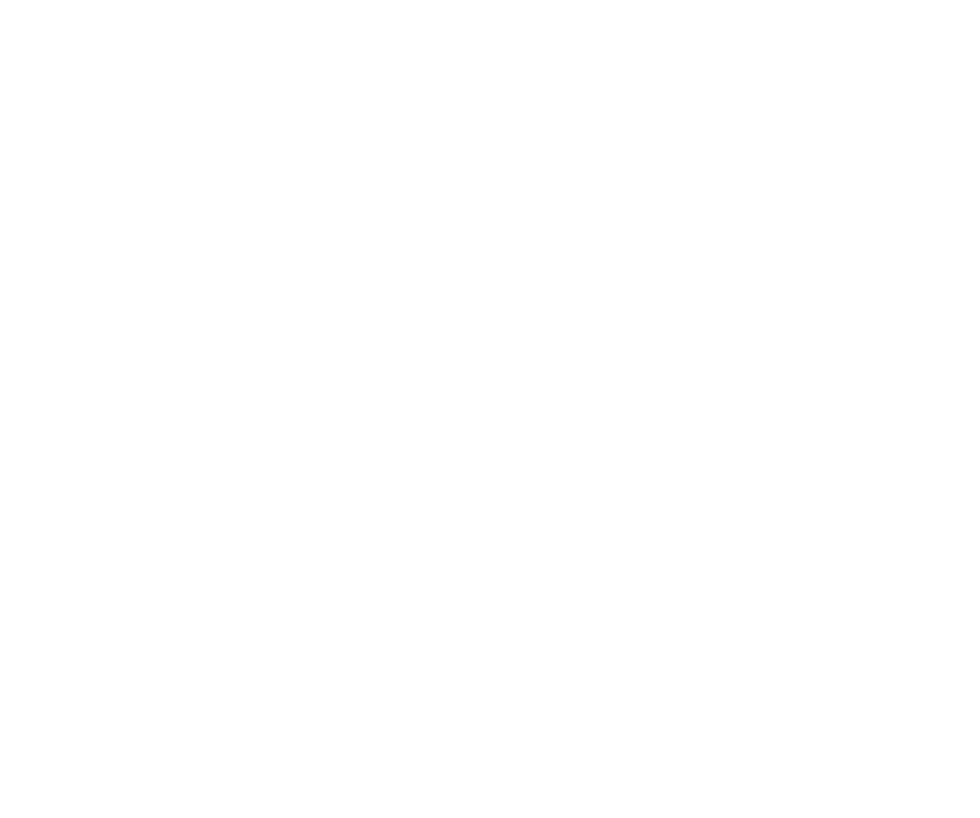
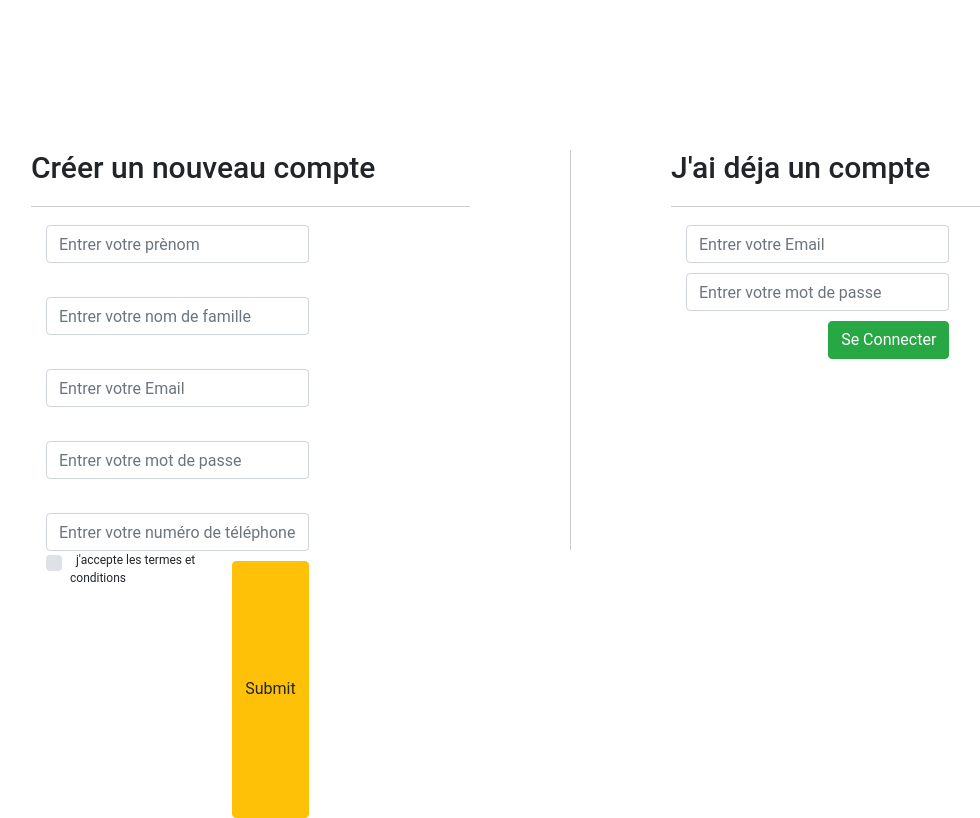
Before and after one commit to MedSadok/CampiTN, a React (Create React App) app: page /member-space in a window 1280 px wide. Shown: the whole page, without its empty margins (69-1049 px from the left). Built offline with nearby package versions, Linux system fonts and the light colour scheme.

Commit message:
adding Authentification component update espace-membre update routes

```diff
--- a/src/Admin/Admin/Admin.js
+++ b/src/Admin/Admin/Admin.js
@@ -1,6 +1,6 @@
-import React from 'react'
-import {Link} from 'react-router-dom'
+import React from 'react';
+import {Link} from 'react-router-dom';
 
 const Admin =()=><div><Link to="/">Home</Link></div>
 
-export default Admin
+export default Admin;
--- a/src/Routes.js
+++ b/src/Routes.js
@@ -1,7 +1,8 @@
 import React from 'react'
 import { BrowserRouter as Router, Route, Switch } from 'react-router-dom';
-import Home from './user/components/Home/home.js'
-import Admin from './Admin/Admin/Admin'
+import Home from './user/components/Home/home.js';
+import Admin from './Admin/Admin/Admin';
+import Authenticate from './user/components/authentification/Authentification.js';
 
 const Routes = () =>{
     return (
@@ -9,6 +10,8 @@
         <Switch>
         <Route exact path="/" component={Home} />
         <Route exact path="/admin" component={Admin} />
+        <Route path ="/member-space" component={Authenticate}/>
+
         </Switch>
     </Router>);
 }
--- a/src/user/components/Header/Header.js
+++ b/src/user/components/Header/Header.js
@@ -1,4 +1,5 @@
 import React from "react";
+import {Link} from 'react-router-dom';
 
 class Navbar extends React.Component {
   render() {
@@ -43,7 +44,7 @@
                   <a href="page-photo.html">Photos</a>
                 </li>
                 <li>
-                  <a href="">Espace membre</a>
+                 <Link to ="/member-space"> <a href="">Espace membre</a></Link>
                 </li>
               </ul>
             </div>
--- /dev/null
+++ b/src/user/components/authentification/Authentification.css
@@ -0,0 +1,59 @@
+body {
+  width: 100%;
+  height: 100vh;
+}
+
+.LoginSignup-container {
+  display: flex;
+  justify-content: space-evenly;
+}
+.SignUp {
+  display: flex;
+  flex-direction: column;
+  justify-content: space-between;
+  font-family: Roboto, sans-serif;
+  border-style: 1px solid grey;
+  margin: 0 50;
+  width: 50%;
+  padding-top: 10px;
+  padding: 0 100px;
+  height: 400px;
+  margin-top: 150px;
+  border-right: 1px solid #cccccc;
+}
+.SignIn {
+  display: flex;
+  flex-direction: column;
+  justify-content: space-between;
+  font-family: Roboto, sans-serif;
+  border-style: 1px solid grey;
+  margin: 0 50;
+  width: 50%;
+  padding-top: 10px;
+  padding: 0 100px;
+  height: 220px;
+  margin-top: 150px;
+}
+.heading {
+  text-decoration: bold;
+  font-size: 30px;
+  border-bottom: 1px solid #cccccc;
+  padding-bottom: 20px;
+}
+
+button {
+  font-size: 20px;
+  margin-top: 10px;
+  float: right;
+  max-width: 150px;
+}
+input {
+  margin-top: 10px;
+}
+
+#checkCondition {
+  display: flex;
+  justify-content: space-evenly;
+  font-family: Roboto, sans-serif;
+  font-size: 12px;
+}
--- /dev/null
+++ b/src/user/components/authentification/Authentification.js
@@ -0,0 +1,17 @@
+import React, { Component } from "react";
+import Signup from "./SignUp";
+import SignIn from "./SignIn";
+import Authentification from './Authentification.css';
+
+class Authenticate extends Component {
+  render() {
+    return (
+      <div className="LoginSignup-container">
+        <Signup />
+        <SignIn />
+      </div>
+    );
+  }
+}
+
+export default Authenticate;
--- /dev/null
+++ b/src/user/components/authentification/SignIn.js
@@ -0,0 +1,37 @@
+import React, { Component } from "react";
+
+class SignIn extends Component {
+  render(){
+    return(
+      <div className="SignIn">
+        <h3 className="heading">J'ai déja un compte</h3>
+
+        <div classNameName="form-container">
+          <div className="col-sm-8">
+            <input
+              type="email"
+              name="email"
+              id="email"
+              placeholder="Entrer votre Email"
+              className="form-control "/>
+          </div>
+          <div className="col-sm-8">
+            <input
+              type="password"
+              name="psw"
+              id="psw"
+              placeholder="Entrer votre mot de passe"
+              className="form-control " />
+          </div>
+        </div>
+        <div className="col-sm-8">
+          <button type="submit" className="btn btn-success">
+            Se Connecter
+          </button>
+        </div>
+      </div>
+    );
+  }
+}
+
+export default SignIn;
--- /dev/null
+++ b/src/user/components/authentification/SignUp.js
@@ -0,0 +1,81 @@
+import React, { Component } from "react";
+
+class Signup extends Component {
+  render() {
+    return (
+      <div className="SignUp">
+        <h3 className="heading">Créer un nouveau compte</h3>
+        <div>
+          <div className="col-sm-8">
+            <input
+              type="text"
+              name="fname"
+              id="fname"
+              placeholder="Entrer votre prènom"
+              className="form-control "
+            />
+          </div>
+          <br />
+          <div className="col-sm-8">
+            <input
+              type="text"
+              name="fname"
+              id="fname"
+              placeholder="Entrer votre nom de famille"
+              className="form-control "
+            />
+          </div>
+          <br />
+          <div className="col-sm-8">
+            <input
+              type="email"
+              name="email"
+              id="email"
+              placeholder="Entrer votre Email"
+              className="form-control "
+            />
+          </div>
+          <br />
+          <div className="col-sm-8">
+            <input
+              type="password"
+              name="psw"
+              id="psw"
+              placeholder="Entrer votre mot de passe"
+              className="form-control "
+            />
+          </div>
+          <br />
+          <div className="col-sm-8">
+            <input
+              type="tel"
+              id="phone"
+              name="phone"
+              pattern="[2-9]{2}-[0-9]{3}-[0-9]{3}"
+              placeholder="Entrer votre numéro de téléphone"
+              className="form-control"
+              required
+            />
+          </div>
+        </div>
+        <div className="col-sm-8" id="checkCondition">
+          <div class="custom-control custom-checkbox">
+            <input
+              type="checkbox"
+              class="custom-control-input"
+              id="defaultUnchecked"
+            />
+            <label class="custom-control-label" for="defaultUnchecked">
+              &nbsp; j'accepte les termes et conditions
+            </label>
+          </div>
+          <button type="submit" className="btn btn-warning">
+            Submit
+          </button>
+        </div>
+      </div>
+    );
+  }
+}
+
+export default Signup;
```
Also changed, not shown: 1 other file (tests, documents, lock files or other folders).
